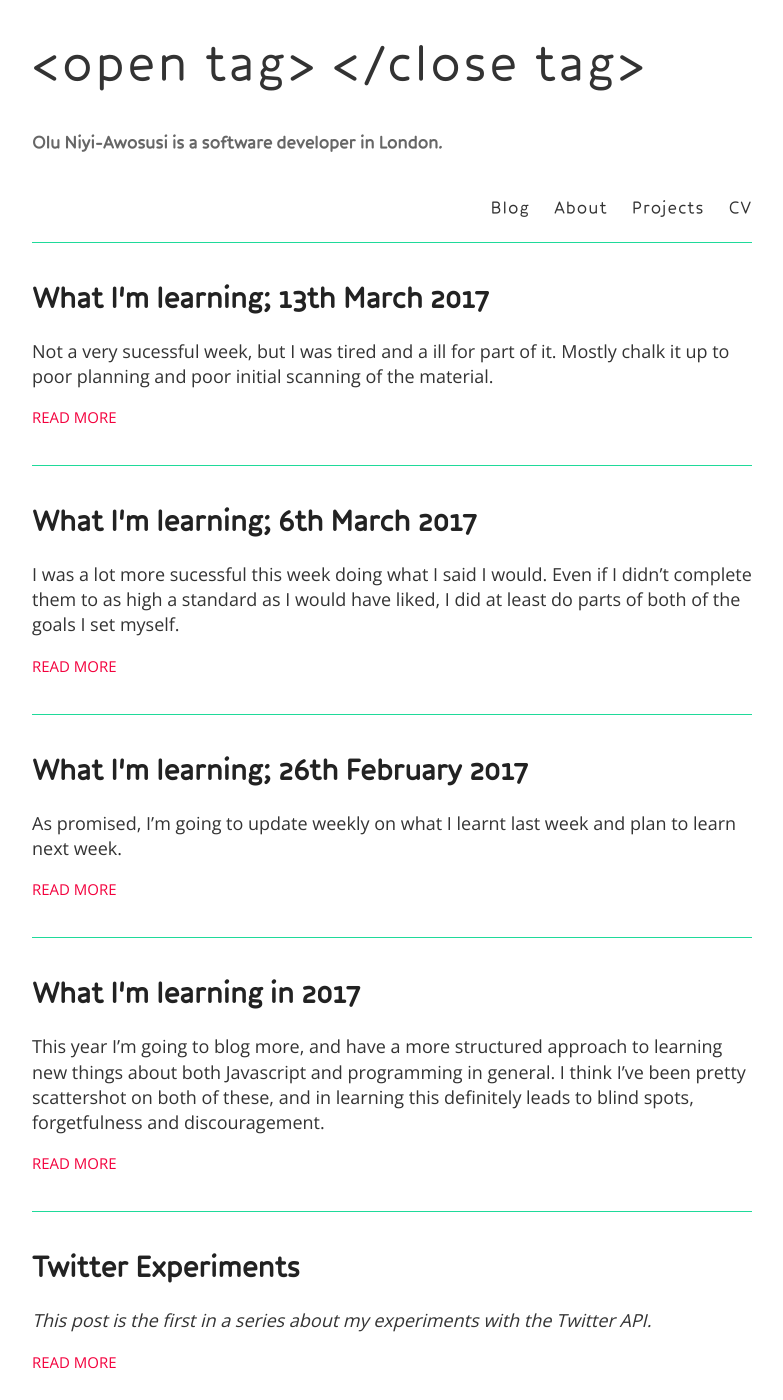
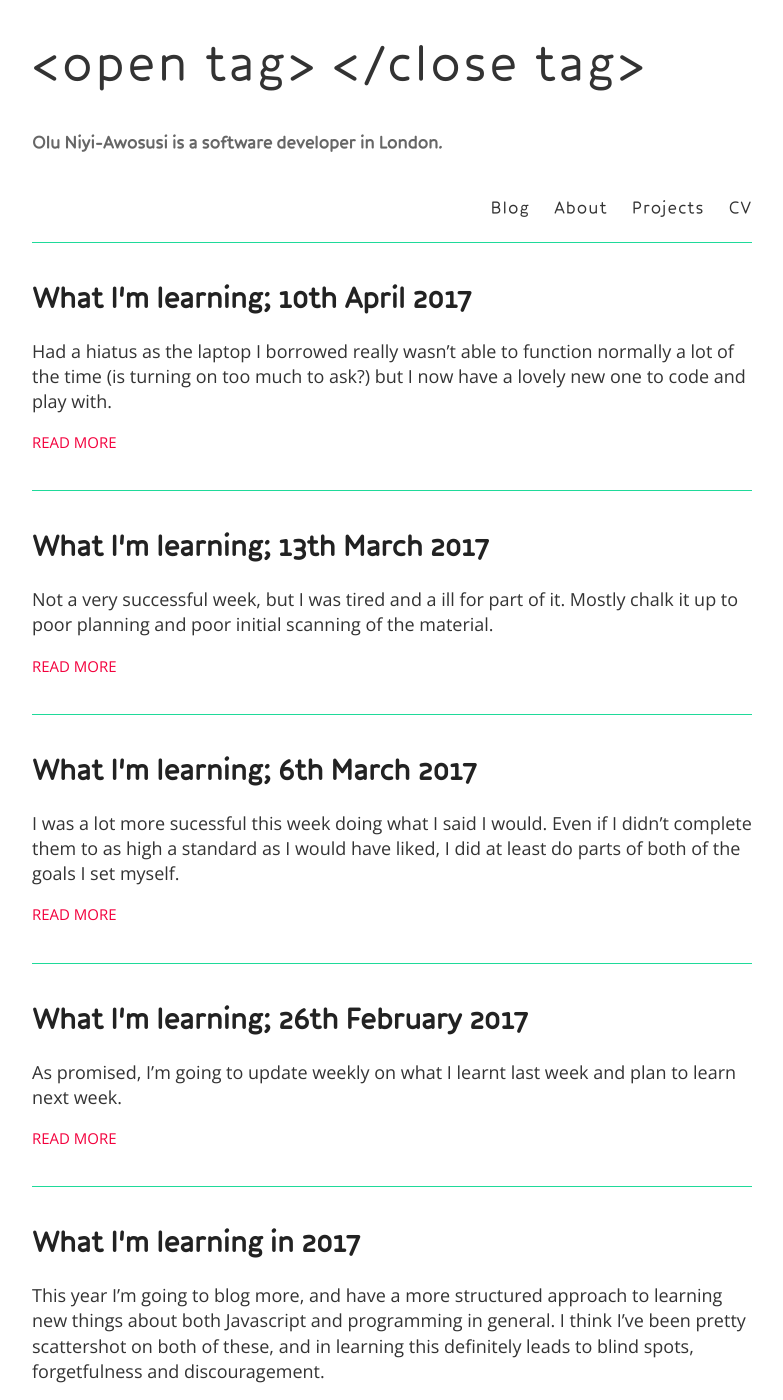
Before and after one commit to oluoluoxenfree/oluoluoxenfree.github.io, a Jekyll site: the page built from index.html, in a window 1280 px wide and 1400 px high. Shown: the whole window, without its empty margins (248-1031 px from the left). Built offline with Jekyll 4.4.1, drawn with Linux system fonts in a browser that asks for light colours; nearby versions of some CDN libraries; the list of posts is cut into pages by our own code; comment, search, counter and statistics services are not loaded.

Commit message:
new post

```diff
--- a/_posts/2017-03-12-second-week-of-march-learning.md
+++ b/_posts/2017-03-12-second-week-of-march-learning.md
@@ -3,11 +3,11 @@ layout: post
 title: What I'm learning; 13th March 2017
 ---
 
-Not a very sucessful week, but I was tired and a ill for part of it. Mostly chalk it up to poor planning and poor initial scanning of the material.
+Not a very successful week, but I was tired and a ill for part of it. Mostly chalk it up to poor planning and poor initial scanning of the material.
 
 __Last Week__:
 
-- [The Imposter's Handbook](https://bigmachine.io/products/the-imposters-handbook/): I read up until the chapter on Big O, and was confused about how any of the chapter on complexity actually mapped onto anything people di in their day to day. It was interesting but I also didn't feel I'd completely grasped the topic, so gonna lay this book aside for now and chalk it up to it needing to be auxillary rather than primary material for understanding this stuff.
+- [The Imposter's Handbook](https://bigmachine.io/products/the-imposters-handbook/): I read up until the chapter on Big O, and was confused about how any of the chapter on complexity actually mapped onto anything people did in their day to day. It was interesting but I also didn't feel I'd completely grasped the topic, so gonna lay this book aside for now and chalk it up to it needing to be auxiliary rather than primary material for understanding this stuff.
 
 - [es6.io](https://es6.io/): Kept forgetting this was my other task, and also that there are a bunch of exercises to do throughout the course. Didn't get round to doing much of it.
 
--- /dev/null
+++ b/_posts/2017-04-08-second-week-of-april-learning.md
@@ -0,0 +1,24 @@
+---
+layout: post
+title: What I'm learning; 10th April 2017
+---
+
+Had a hiatus as the laptop I borrowed really wasn't able to function normally a lot of the time (is turning on too much to ask?) but I now have a lovely new one to code and play with.
+
+Still trying to stick to being project focused.
+
+__Last Week__:
+
+Didn't get around to either of my goals from last week given aforementioned laptop probelms.
+
+__This Week__:
+
+_Learn_:
+
+- es6.io: I know I keep putting this up but now I have a working laptop, no excuses!
+
+_Do_:
+
+- pixels:  a pixel art generator in react and express. I think this will be pretty challenging but it'll be fun to try and build something from the ground up for once that's a play project.
+
+What are you learning this week?
```
